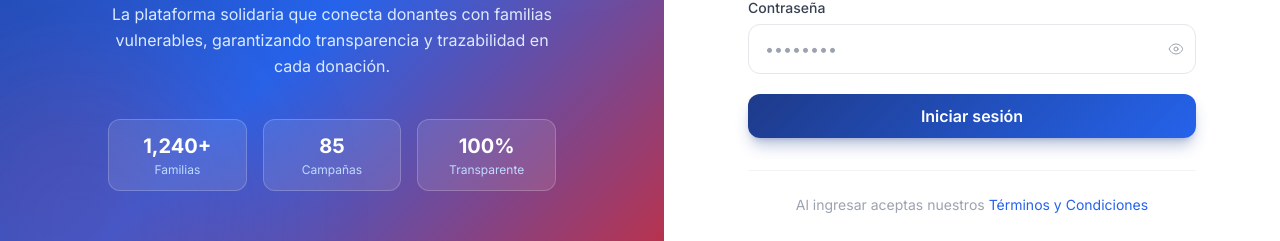
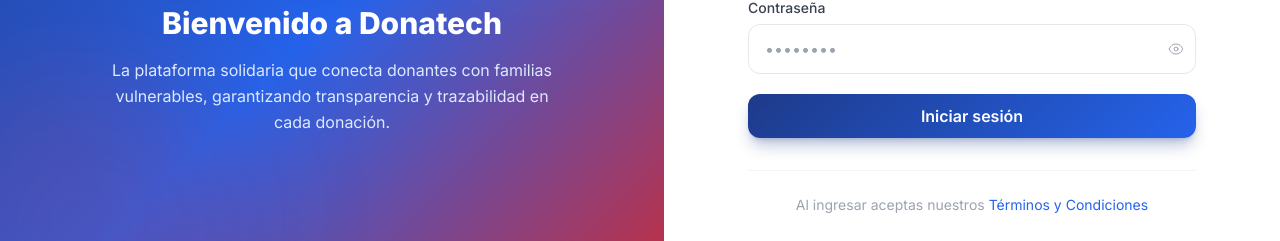
Before and after one commit to Dressor/Donatech-Front, a React (Vite) app: page /login in a window 1280 px wide. Shown: the part 419-660 px from the top of the page. Built offline with nearby package versions, Linux system fonts and the light colour scheme; no server answers.

Commit message:
Fix: elimina metricas fantasma hardcodeadas en vista de login

```diff
--- a/src/pages/auth/LoginPage.jsx
+++ b/src/pages/auth/LoginPage.jsx
@@ -55,14 +55,6 @@ export default function LoginPage() {
             La plataforma solidaria que conecta donantes con familias vulnerables,
             garantizando transparencia y trazabilidad en cada donación.
           </p>
-          <div className="mt-10 grid grid-cols-3 gap-4 text-center">
-            {[['1,240+', 'Familias'], ['85', 'Campañas'], ['100%', 'Transparente']].map(([v, l]) => (
-              <div key={l} className="bg-white/10 rounded-xl py-3 px-2 border border-white/20">
-                <div className="text-xl font-bold">{v}</div>
-                <div className="text-xs text-blue-200 mt-0.5">{l}</div>
-              </div>
-            ))}
-          </div>
         </div>
       </div>
 
```
Also changed, not shown: 1 other file (tests, documents, lock files or other folders).
